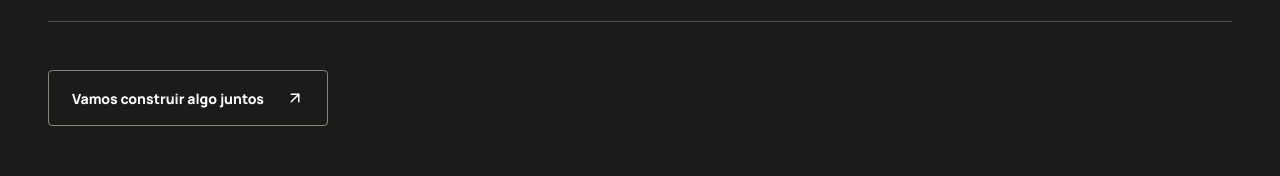
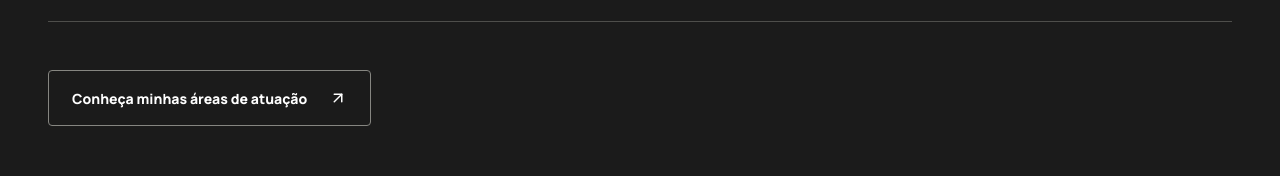
Before and after one commit to naufelpatrick/patricknaufel, a React (Vite) app: page / in a window 1280 px wide. Shown: the part 3052-3228 px from the top of the page. Built offline with nearby package versions, Linux system fonts and the light colour scheme.

Commit message:
feat: connect Phase 2 services and routes

```diff
--- a/src/App.tsx
+++ b/src/App.tsx
@@ -36,7 +36,7 @@ function Home() {
       <div className="container nav">
         <a href="#inicio" className="brand" onClick={close}>patrick naufel<span>.</span></a>
         <nav className={menuOpen ? 'nav-links open' : 'nav-links'} aria-label="Navegação principal">
-          <a href="/sobre" onClick={close}>Sobre</a><a href="/projetos" onClick={close}>Projetos</a><a href="#atuacao" onClick={close}>Atuação</a><a href="#conhecimento" onClick={close}>Conhecimento</a>
+          <a href="/sobre" onClick={close}>Sobre</a><a href="/projetos" onClick={close}>Projetos</a><a href="/atuacao" onClick={close}>Atuação</a><a href="#conhecimento" onClick={close}>Conhecimento</a>
           <a href="#contato" className="nav-contact" onClick={close}>Contato <ArrowUpRight size={14}/></a>
         </nav>
         <button className="menu-toggle" type="button" aria-label={menuOpen ? 'Fechar menu' : 'Abrir menu'} aria-expanded={menuOpen} onClick={() => setMenuOpen(v=>!v)}>{menuOpen ? <X /> : <Menu />}</button>
@@ -62,7 +62,7 @@ function Home() {
         <div className="section-heading"><div><SectionLabel number="02">PROJETOS & INICIATIVAS</SectionLabel><h2>Ideias que <em>ganham forma.</em></h2></div><p>Algumas iniciativas que conectam conhecimento, diagnóstico, experiência e criação de valor.</p></div>
         <div className="project-grid">{projects.map(p=><article className="project-card" key={p.num}><a href={"/projetos/" + (p.num === "01" ? "raio-x-do-designer" : p.num === "02" ? "praxia" : "foton-ux-ui-assessment")}  className={`project-art ${p.variant}`} aria-label={`Conhecer ${p.name}`}><span className="art-top">{p.num} / {p.tag}</span><strong>{p.symbol}</strong><ArrowUpRight className="art-arrow" size={27}/></a><div className="project-detail"><div className="project-number">{p.num} / PROJETO</div><h3>{p.name}</h3><p>{p.text}</p><a href={p.url} target={p.url.startsWith('http') ? '_blank' : undefined} rel={p.url.startsWith('http') ? 'noopener noreferrer' : undefined}>Explorar iniciativa <ArrowUpRight size={16}/></a></div></article>)}</div>
       </div></section>
-      <section id="atuacao" className="section services-section"><div className="container"><SectionLabel number="03">COMO POSSO CONTRIBUIR</SectionLabel><div className="services-intro"><h2>Da reflexão <em>à ação.</em></h2><p>Atuo ao lado de profissionais e organizações em desafios que pedem estratégia, clareza e novas perspectivas.</p></div><div className="service-list">{services.map(s=><div className="service-row" key={s.number}><span className="service-number">{s.number}</span><h3>{s.title}</h3><p>{s.description}</p><ArrowUpRight size={22}/></div>)}</div><a href="#contato" className="button button-outline">Vamos construir algo juntos <ArrowUpRight size={18}/></a></div></section>
+      <section id="atuacao" className="section services-section"><div className="container"><SectionLabel number="03">COMO POSSO CONTRIBUIR</SectionLabel><div className="services-intro"><h2>Da reflexão <em>à ação.</em></h2><p>Atuo ao lado de profissionais e organizações em desafios que pedem estratégia, clareza e novas perspectivas.</p></div><div className="service-list">{services.map(s=><a className="service-row" href={s.number === "01" ? "/atuacao/estrategia-de-produto-ux" : s.number === "02" ? "/atuacao/mentorias" : "/atuacao/palestras-workshops"} key={s.number}><span className="service-number">{s.number}</span><h3>{s.title}</h3><p>{s.description}</p><ArrowUpRight size={22}/></a>)}</div><a href="/atuacao" className="button button-outline">Conheça minhas áreas de atuação <ArrowUpRight size={18}/></a></div></section>
       <section id="conhecimento" className="section container knowledge"><div><SectionLabel number="04">CONHECIMENTO EM MOVIMENTO</SectionLabel><h2>Pensar, compartilhar, <em>transformar.</em></h2></div><div className="knowledge-content"><p>Na <strong>Arquitetura do Conhecimento</strong>, exploro ideias sobre design, tecnologia, comportamento e as transformações que moldam nosso trabalho. Compartilho também vivências de sala de aula, pesquisa e conversas no InPodcast.</p><div className="knowledge-links"><a href="https://patricknaufel.substack.com/" target="_blank" rel="noopener noreferrer"><BookOpen size={20}/> Arquitetura do Conhecimento <ArrowUpRight size={18}/></a><a href="https://www.inpodcast.com.br" target="_blank" rel="noopener noreferrer"><Layers3 size={20}/> InPodcast <ArrowUpRight size={18}/></a><a href="https://dashboard-lages.vercel.app" target="_blank" rel="noopener noreferrer"><Users2 size={20}/> Pesquisa sobre maturidade digital <ArrowUpRight size={18}/></a></div></div></section>
       <section id="contato" className="contact-section"><div className="container"><SectionLabel number="05">PRÓXIMAS CONVERSAS</SectionLabel><h2>Tem um desafio, uma ideia <em>ou uma oportunidade?</em></h2><p>Vamos conversar sobre projetos, consultorias, mentorias, palestras e oportunidades profissionais.</p><div className="contact-actions"><a className="button button-dark" href="https://www.linkedin.com/in/patricknaufel/" target="_blank" rel="noopener noreferrer">Entre em contato pelo LinkedIn <ArrowUpRight size={19}/></a><a className="button button-email" href="mailto:naufelpatrick@gmail.com">Mande um e-mail <Mail size={19}/></a></div></div></section>
     </main>
```
